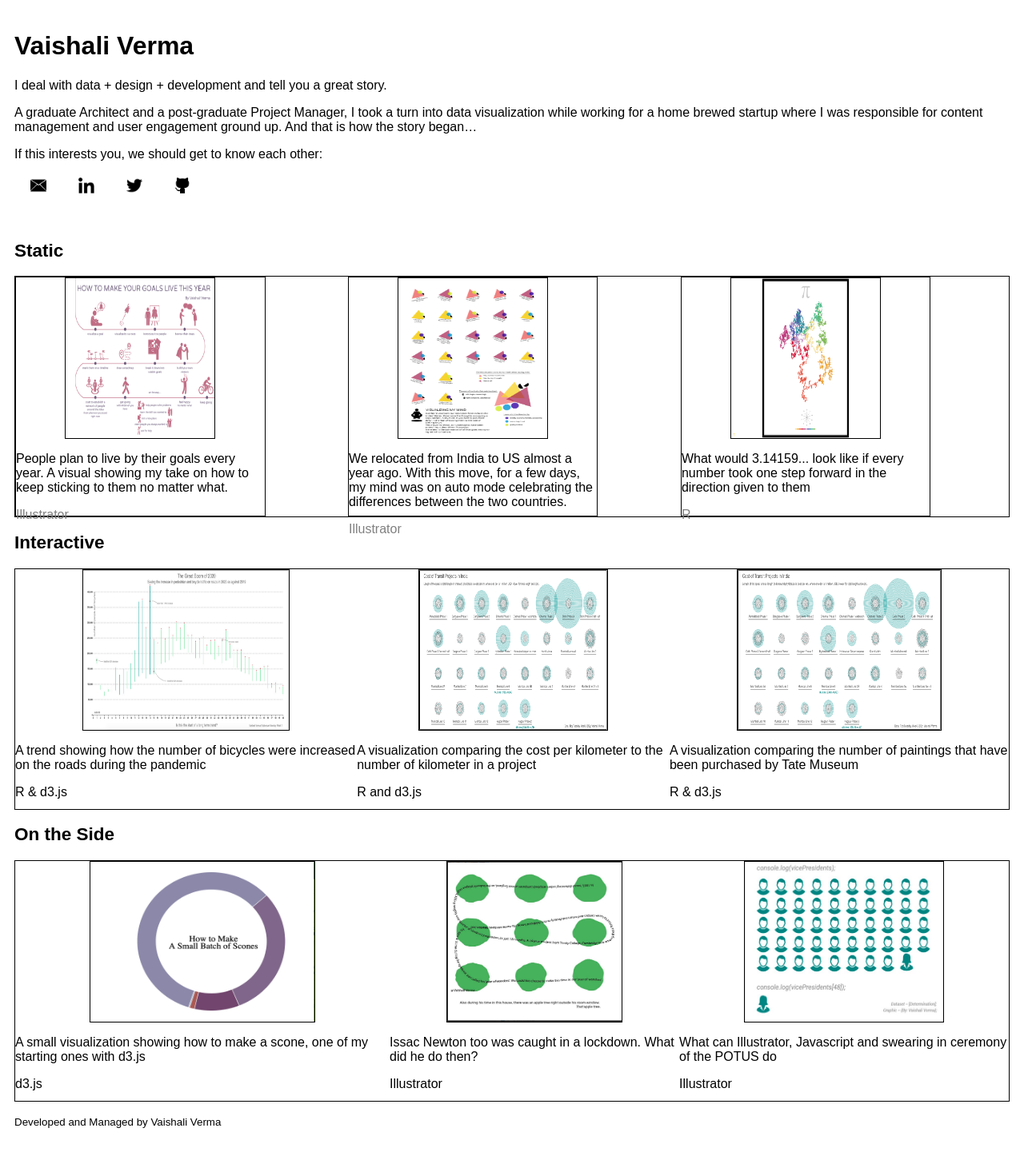
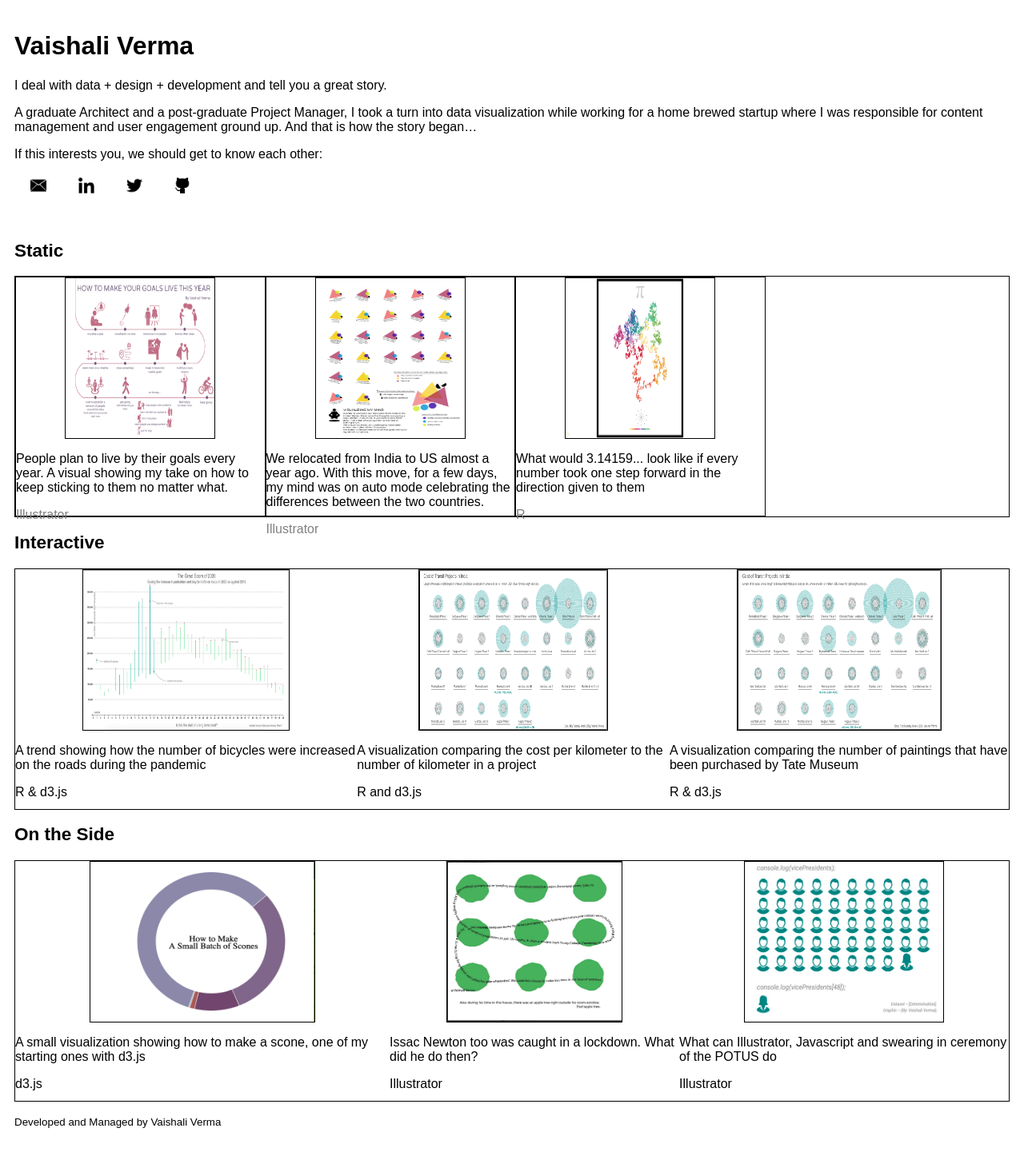
Before and after one commit to vaishalivr/vaishalivr.github.io, a Jekyll site: the page built from index.md, in a window 1280 px wide. Shown: the whole page at 80% size. Built offline with Jekyll 4.4.1, drawn with Linux system fonts in a browser that asks for light colours; our own code applies the rules of GitHub Pages for plain Markdown files; a script that is not in the unit is left out.

Commit message:
Update default.html

```diff
--- a/_layouts/default.html
+++ b/_layouts/default.html
@@ -42,8 +42,6 @@
 		</div>
 	</article>
 
-	<div class = 'box'></div>
-
 	<article class = 'article'>
 		<a href="make an html page and link here" target="_blank">
 			<img class="article-img" src="img/Visualizing My Mind 8.21.53 PM.png" alt="Visualizing My Mind">
@@ -54,7 +52,6 @@
 		</div>
       	</article>
 
-	<div class = 'box'></div>
 
 	<article class = 'article'>
 		<a href = "make an html page and link here" target="_blank">
```
